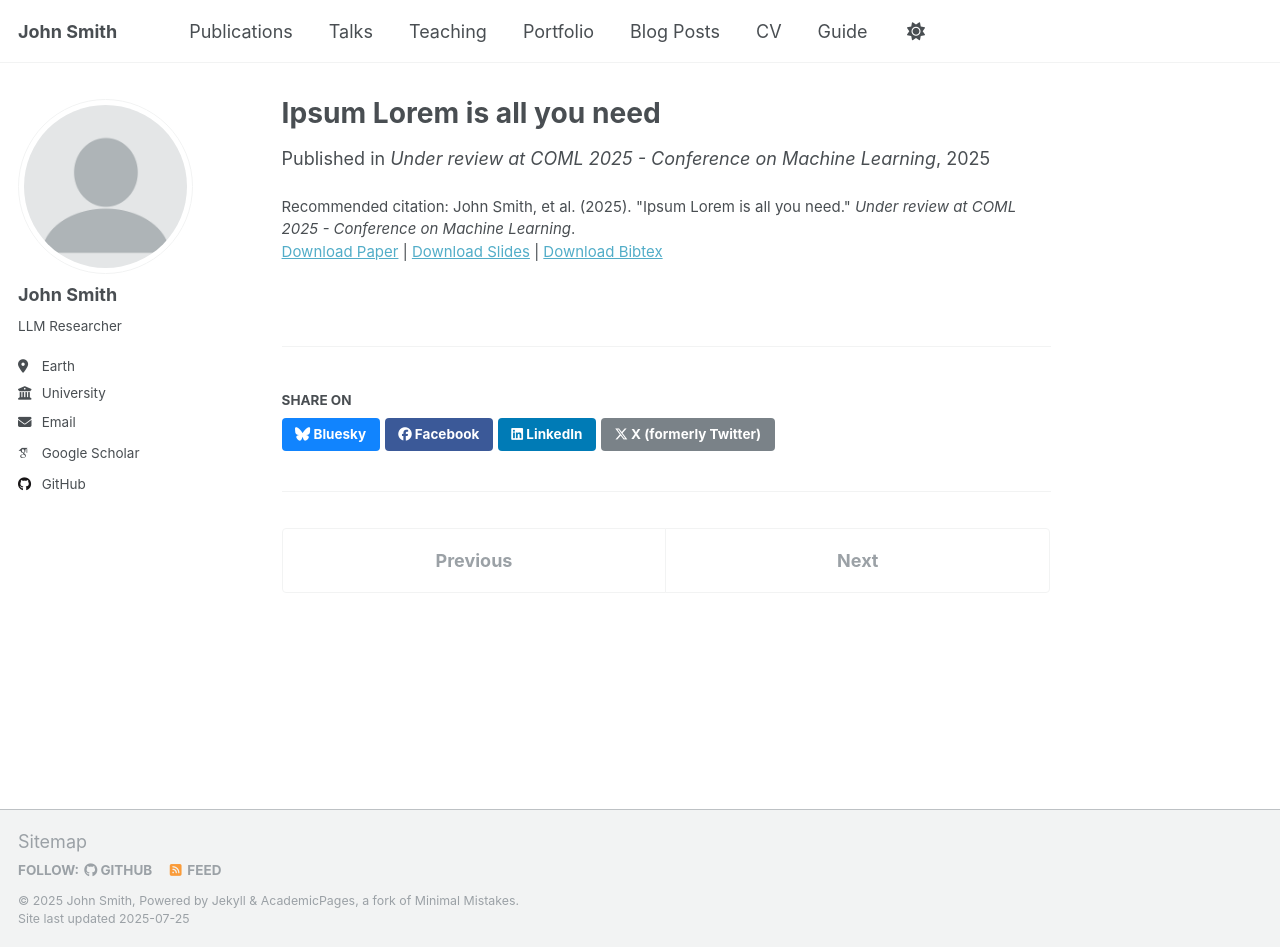
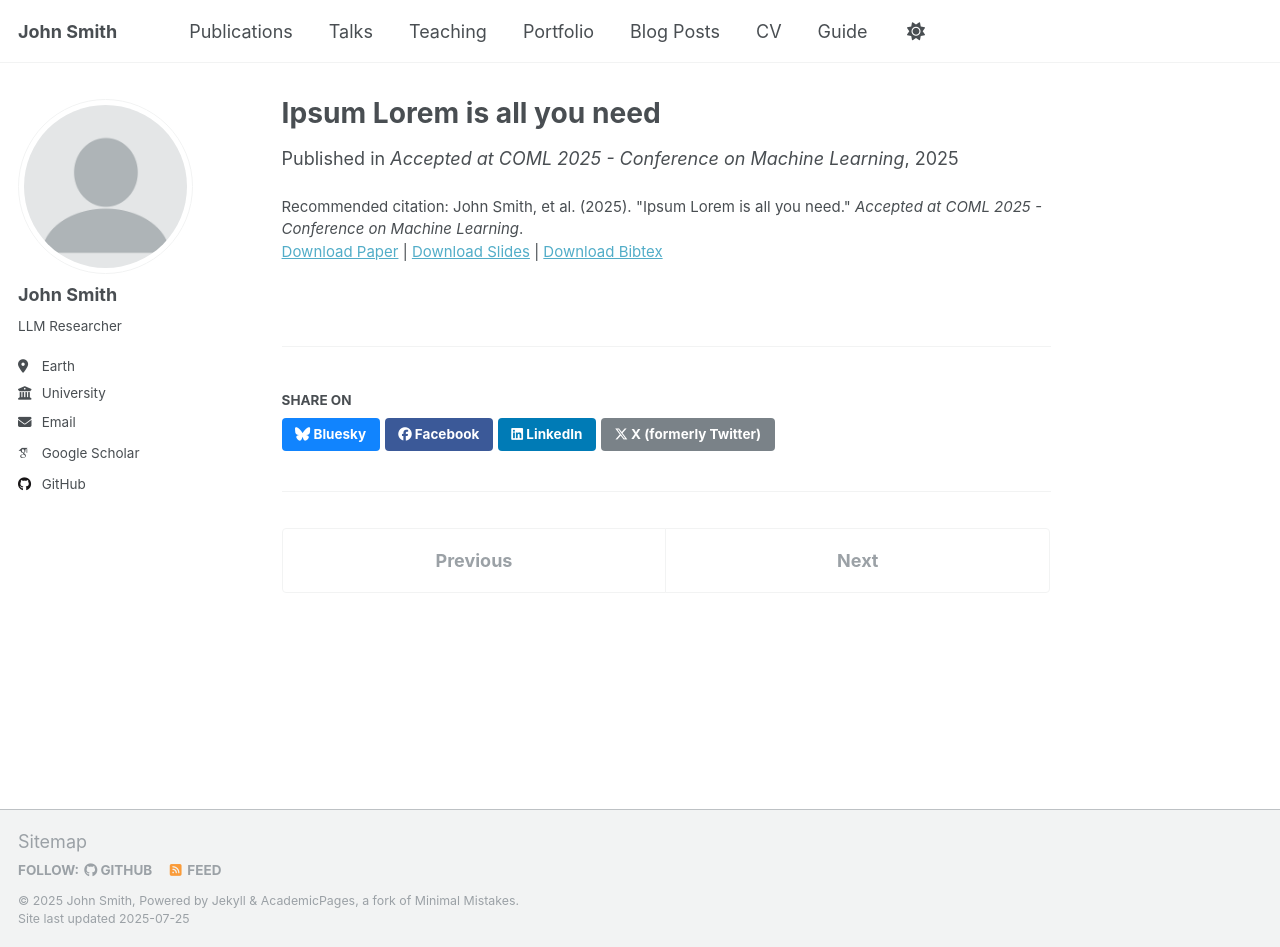
Before and after one commit to mcptest-user/My-Homepage, a Jekyll site: the page built from _publications/2025-06-01-ipsum-lorem-all-you-need.md, in a window 1280 px wide and 947 px high. Built offline with Jekyll 4.4.1, drawn with Linux system fonts in a browser that asks for light colours; some web fonts are replaced; a script that is not in the unit is left out.

Commit message:
Update paper status: COML 2025 acceptance

```diff
--- a/_publications/2025-06-01-ipsum-lorem-all-you-need.md
+++ b/_publications/2025-06-01-ipsum-lorem-all-you-need.md
@@ -5,9 +5,9 @@ category: conferences
 permalink: /publication/2025-06-01-ipsum-lorem-all-you-need
 excerpt: 'This paper introduces a novel approach to simplifying LLM architectures, demonstrating that Ipsum Lorem techniques can achieve competitive performance with reduced computational costs.'
 date: 2025-06-01
-venue: 'Under review at COML 2025 - Conference on Machine Learning'
+venue: 'Accepted at COML 2025 - Conference on Machine Learning'
 slidesurl: 'http://yourwebsite.com/files/slides-ipsum-lorem.pdf'
 paperurl: 'https://openreview.net/forum?id=example123'
 bibtexurl: 'http://yourwebsite.com/files/bibtex-ipsum-lorem.bib'
-citation: 'John Smith, et al. (2025). "Ipsum Lorem is all you need." <i>Under review at COML 2025 - Conference on Machine Learning</i>.'
+citation: 'John Smith, et al. (2025). "Ipsum Lorem is all you need." <i>Accepted at COML 2025 - Conference on Machine Learning</i>.'
 ---
```
